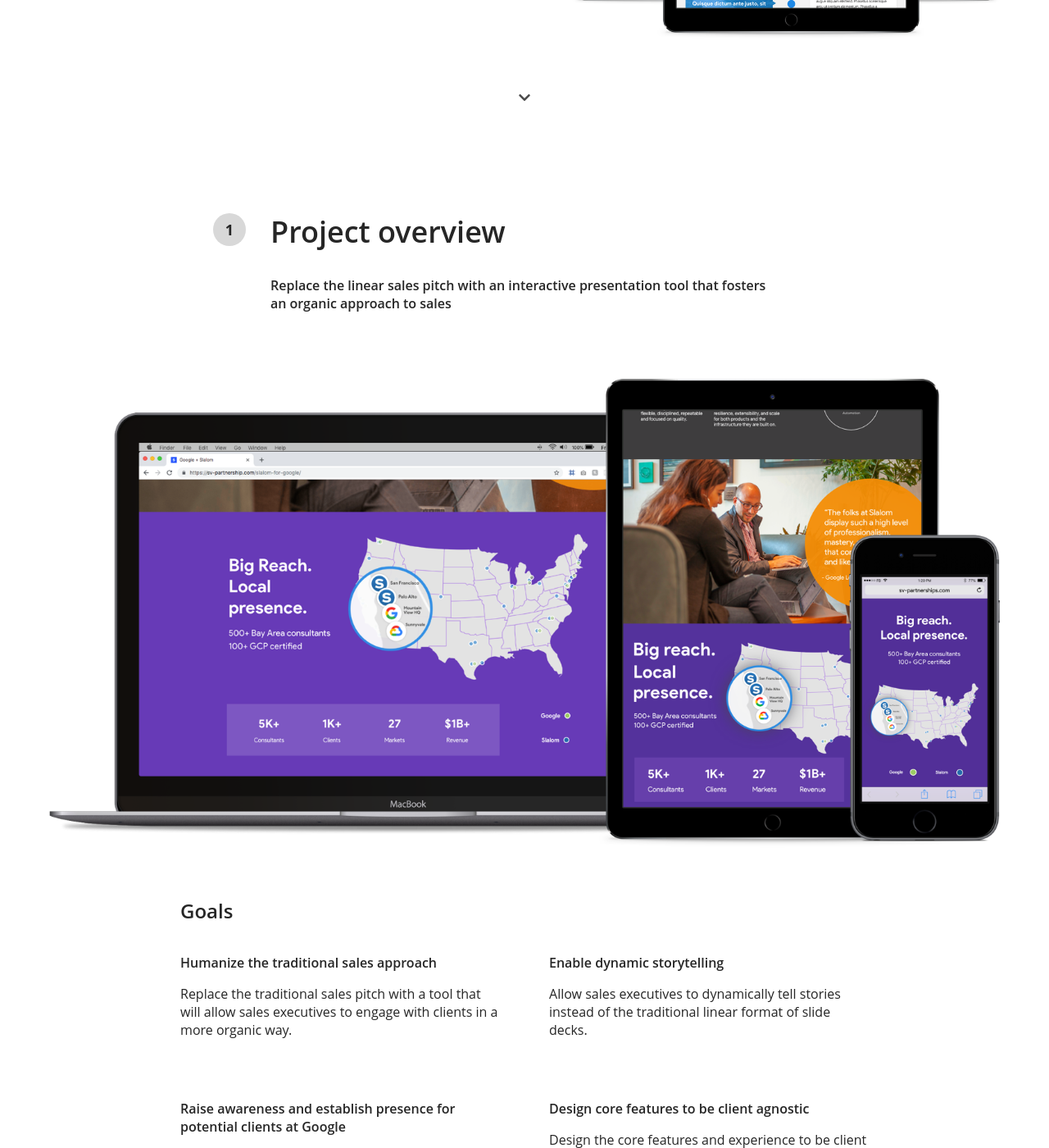
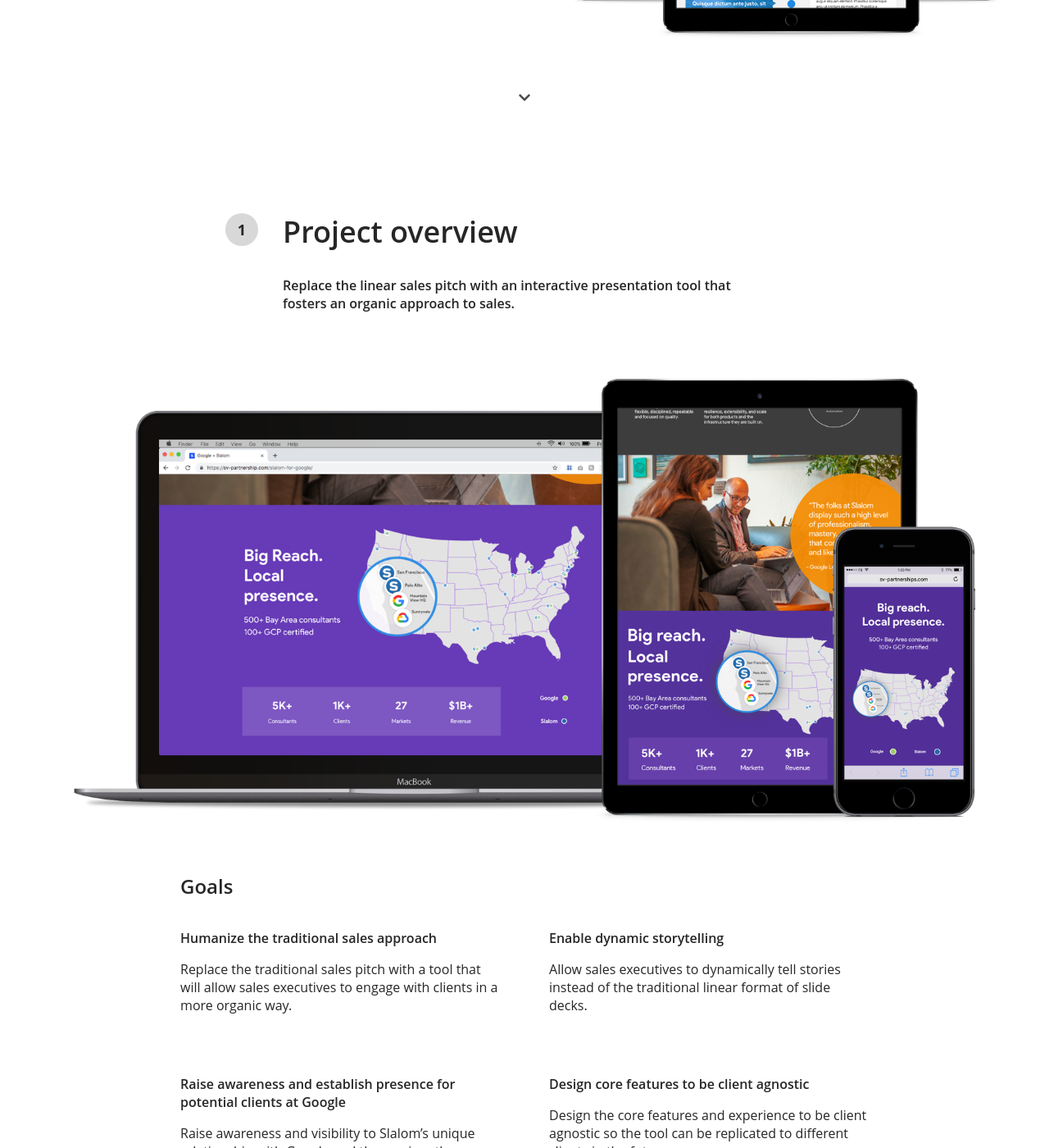
Before and after one commit to antoniolee/antoniolee.github.io, a Jekyll site: the page built from _pages/slalom.html, in a window 1280 px wide and 1400 px high, scrolled down 574 px. Shown: the whole window at 82% size. Built offline with Jekyll 4.4.1, drawn with Linux system fonts in a browser that asks for light colours; nearby versions of some CDN libraries; some of the changed text lies outside the part shown.

```diff
--- a/_pages/slalom.html
+++ b/_pages/slalom.html
@@ -27,7 +27,7 @@
             <span>1</span>
             <div>
                 <h1>Project overview</h1>
-                <h4>Replace the linear sales pitch with an interactive presentation tool that fosters an organic approach to sales</h4>
+                <h4>Replace the linear sales pitch with an interactive presentation tool that fosters an organic approach to sales.</h4>
             </div>
             <span class="invisible"></span>
         </div>
--- a/_sass/_case-study.scss
+++ b/_sass/_case-study.scss
@@ -84,8 +84,7 @@
         span {
             position: relative;
             top: 11px;
-            left: -10px;
-            margin-right: 5px;
+            margin: 0 15px 0;
             display: flex;
             align-items: center;
             justify-content: center;
@@ -204,12 +203,16 @@
 
     // 1. Project overview
     div.project-overview {
+        padding: 0 0 60px 0;
 
+        div.project-img {
+            padding: 0 30px;
+        }
     }
 
     // Project overview details container
     div.project-overview-details {
-        max-width: 900px;
+        max-width: 600px;
         margin: 0 auto;
 
         h2 {
@@ -339,7 +342,13 @@
             h1 {}
         }
 
+        // 1. Project overview
+        div.project-overview {
+        }
+
         div.project-overview-details {
+            max-width: 900px;
+
             div.roles-and-responsibilities {
                 display: grid;
                 grid-template-columns: 4fr 1fr 2fr;
```
Also changed, not shown: other parts of _pages/slalom.html (+2 -2 lines).
